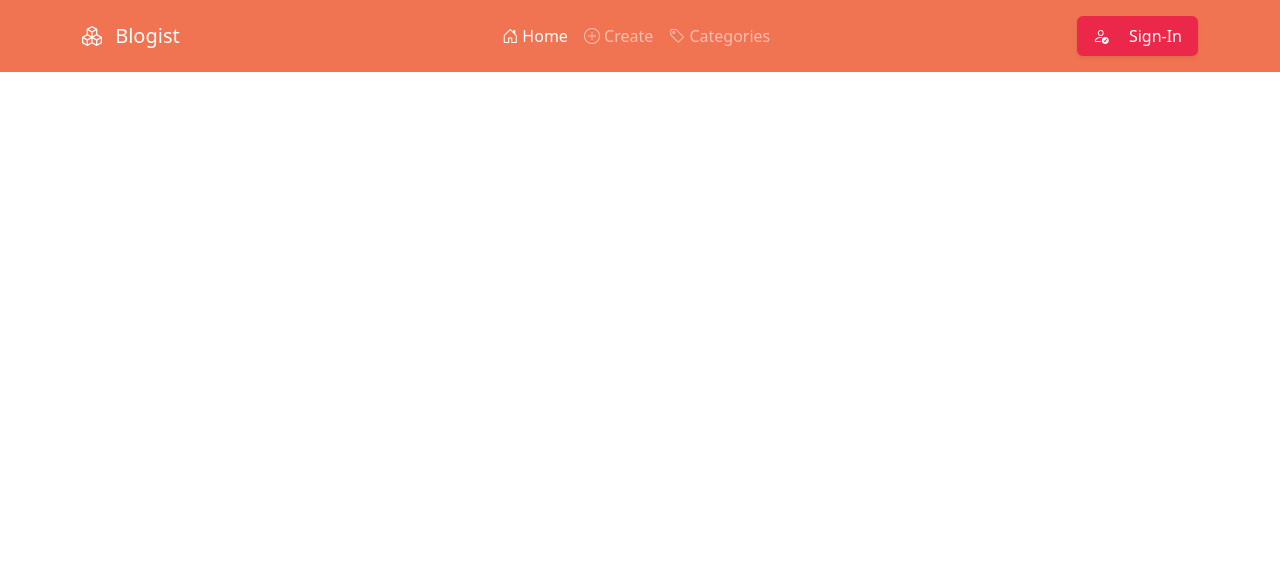
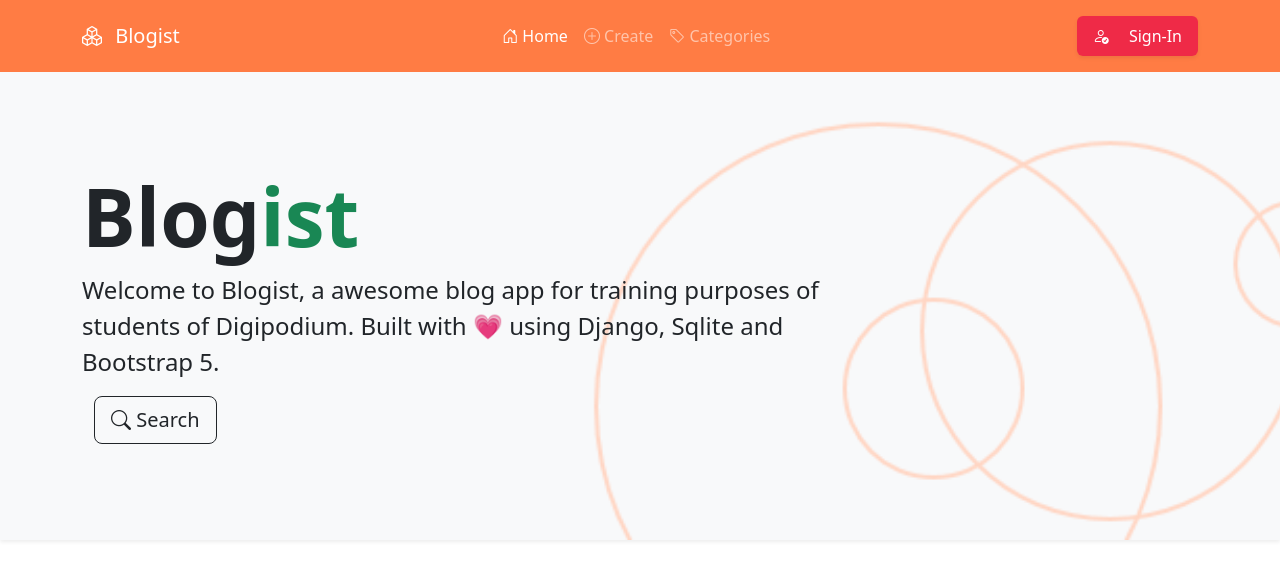
Before and after one commit to digipodium/DP-AUG-DJANGO-WSS-500, a Django app: page / in a window 1280 px wide. Shown: the top 580 px of the page. Run offline with Django 4.2, Linux system fonts and the light colour scheme; some libraries are stand-ins or nearby versions.

Commit message:
fixing index page

```diff
--- a/blogist/templates/blog/index.html
+++ b/blogist/templates/blog/index.html
@@ -1,4 +1,63 @@
 {% extends 'layout/base.html' %}
-{% block content %}{% endblock %}
-{% block css %}{% endblock %}
-{% block js %}{% endblock %}
+{% load static %}
+{% block content %}
+
+<div class="p-5 mb-4 bg-light shadow-sm   hero">
+    <div class="container py-5">
+        <h1 class="fw-bold display-1">
+            Blog<span class="text-success">ist</span>
+        </h1>
+        <p class="col-md-8 fs-4">
+            Welcome to Blogist, a awesome blog app for training purposes of students of Digipodium.
+            Built with 💗 using Django, Sqlite and Bootstrap 5.
+        </p>
+        <div class="search-wrapper">
+            <div class="container search-btn">
+                <button class="btn btn-outline-dark btn-lg" type="button">
+                    <i class="bi bi-search"></i> Search
+                </button>
+            </div>
+            <div class="container d-none" id="search-box">
+                <form class="d-flex">
+                    <input class="form-control form-control-lg me-2 px-5 py-1" type="search" placeholder="Search"
+                        aria-label="Search">
+                    <div class="btn-group" role="group" aria-label="Basic example">
+                        <button class="btn btn-outline-dark" type="submit">
+                            <i class="bi bi-search h4"></i>
+                        </button>
+                        <button class="btn btn-dark" type="button" id="close-search">
+                            <i class="bi bi-x"></i>
+                        </button>
+                    </div>
+                </form>
+            </div>
+        </div>
+    </div>
+</div>
+{% endblock %}
+{% block css %}
+<style>
+    .hero {
+        background-image: url('{% static "images/hero-01.png" %}');
+        background-size: cover;
+        background-position: center;
+        background-repeat: no-repeat;
+    }
+</style>
+{% endblock %}
+{% block js %}
+<script>
+    let searchBtn = document.querySelector('.search-btn');
+    let searchBox = document.querySelector('#search-box');
+    let closeSearch = document.querySelector('#close-search');
+
+    searchBtn.addEventListener('click', () => {
+        searchBox.classList.toggle('d-none');
+        searchBtn.classList.toggle('d-none');
+    });
+    closeSearch.addEventListener('click', () => {
+        searchBox.classList.toggle('d-none');
+        searchBtn.classList.toggle('d-none');
+    });
+</script>
+{% endblock %}
--- a/blogist/templates/layout/base.html
+++ b/blogist/templates/layout/base.html
@@ -15,7 +15,7 @@
     {% block css %}{% endblock %}
     <style>
         .navbar {
-            background-color: #f07452 !important;
+            background-color: #FF7C44 !important;
         }
 
         .bg-red {
@@ -56,18 +56,34 @@
                 <ul class="navbar-nav ms-auto mt-2 mt-lg-0">
 
                     {% if user.is_authenticated %}
-                    <div class="dropdown text-end">
-                        <a href="#" class="d-block link-dark text-decoration-none dropdown-toggle"
+                    <div class="dropdown text-end ">
+                        <a href="#" class="d-block link-light text-decoration-none dropdown-toggle"
                             data-bs-toggle="dropdown" aria-expanded="false">
-                            <img src="https://github.com/mdo.png" alt="mdo" width="32" height="32"
-                                class="rounded-circle">
+                            <i class="bi bi-person-circle h4"></i>
                         </a>
                         <ul class="dropdown-menu text-small">
-                            <li><a class="dropdown-item" href="#">Profile</a></li>
+                            {% if user.is_superuser %}
+                            <li>
+                                <a class="dropdown-item" href="{% url 'admin:index' %}">
+                                    <i class="bi bi-speedometer2"></i> Dashboard
+                                </a>
+                            </li>
+                            {% else %}
+                            <li>
+                                <a class="dropdown-item" href="#">
+                                    <i class="bi bi-person"></i> Profile
+                                </a>
+                            </li>
+                            {% endif %}
+
                             <li>
                                 <hr class="dropdown-divider">
                             </li>
-                            <li><a class="dropdown-item" href="#">Sign out</a></li>
+                            <li>
+                                <a class="dropdown-item" href="#">
+                                    <i class="bi bi-box-arrow-right"></i> Sign out
+                                </a>
+                            </li>
                         </ul>
                     </div>
                     {% else %}
@@ -77,10 +93,6 @@
                         </a>
                     </li>
                     {% endif %}
-
-
-
-
                 </ul>
             </div>
         </div>
```
Also changed, not shown: blogist/blog/static/images/hero-01.png (added).
